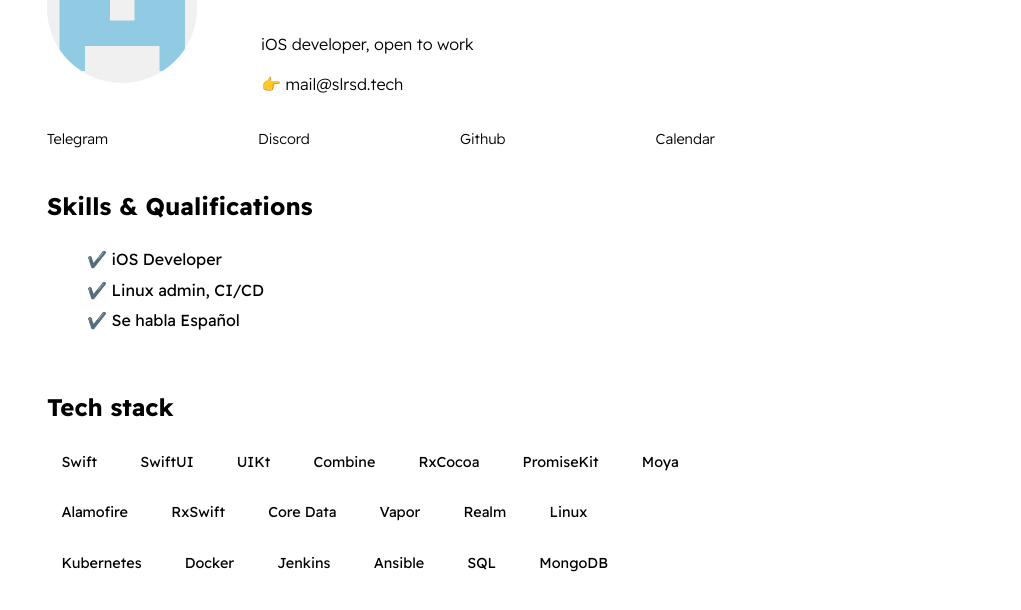
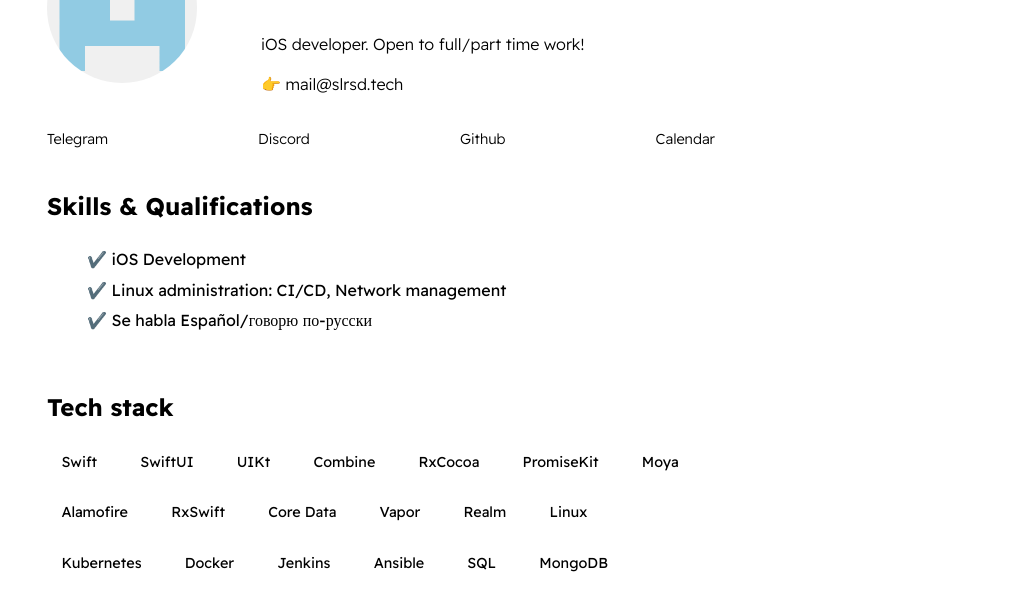
Before and after one commit to S0lrdSd/Resume, a plain HTML site: page index.html in a window 1280 px wide. Shown: the part 136-746 px from the top of the page, without its empty margins (259-1280 px from the left). Drawn offline with Linux system fonts and the light colour scheme.

Commit message:
Update index.html

```diff
--- a/index.html
+++ b/index.html
@@ -16,7 +16,7 @@
                 <img id="profile-pic" src="./assets/images/profile_pic.png">
                 <div>
                     <h1 id="user-name">Dmitrii</h1>
-                    <p id="bio">iOS developer, open to work</p>
+                    <p id="bio">iOS developer. Open to full/part time work!</p>
                     <p id="email"><a href="mailto:mail@slrsd.tech">👉 mail@slrsd.tech</a></p>
                 </div>
             </section>
@@ -31,9 +31,9 @@
             <section class="section--page">
                 <h2>Skills & Qualifications</h2>
                 <ul id="qualifications--list">
-                    <li>✔️ iOS Developer</li>
-                    <li>✔️ Linux admin, CI/CD </li>
-                    <li>✔️ Se habla Español </li>
+                    <li>✔️ iOS Development</li>
+                    <li>✔️ Linux administration: CI/CD, Network management</li>
+                    <li>✔️ Se habla Español/говорю по-русски </li>
                 </ul>
             </section>
             <section class="section--page">
```
